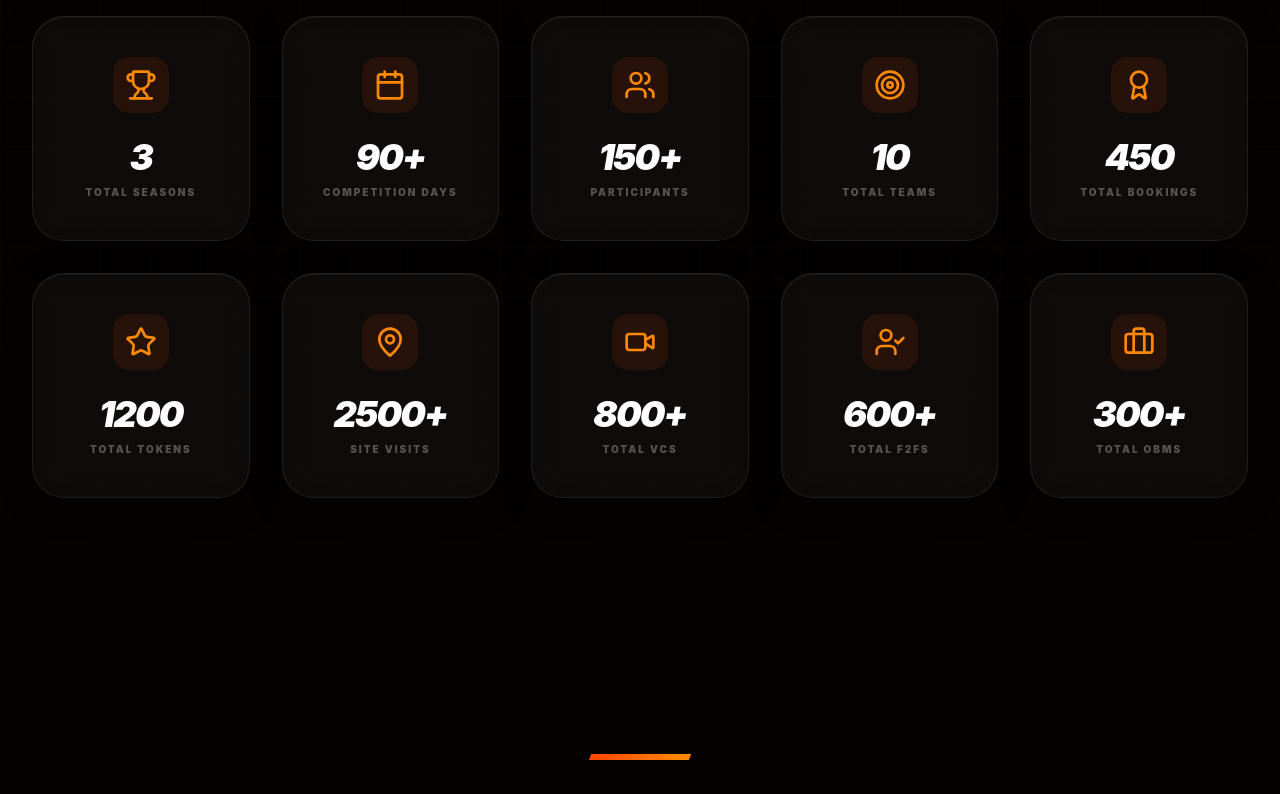
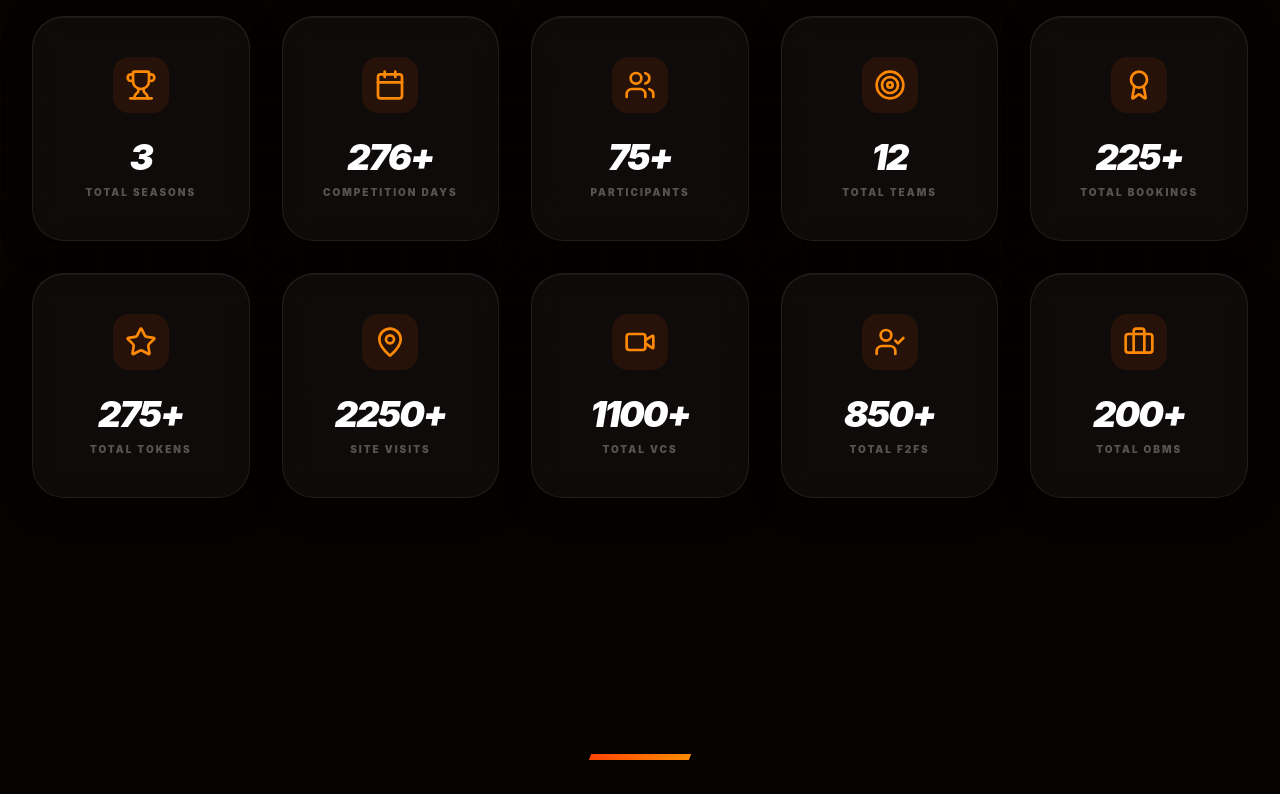
Before and after one commit to THORE-India/TPL, a React (Vite) app: page / in a window 1280 px wide. Shown: the part 3800-4594 px from the top of the page. Built offline with nearby package versions, Linux system fonts and the light colour scheme.

Commit message:
Update data.ts

```diff
--- a/src/data.ts
+++ b/src/data.ts
@@ -1,17 +1,28 @@
 import { Trophy, Users, Target, Calendar, TrendingUp, Award, Star, Zap, BarChart3, MapPin, Video, UserCheck, Briefcase } from 'lucide-react';
+
+// Calculate Competition Days
+const startDate: Date = new Date('2025-07-01');
+const today: Date = new Date();
+
+// Avoid time-related issues
+startDate.setHours(0, 0, 0, 0);
+today.setHours(0, 0, 0, 0);
+
+const diffTime: number = today.getTime() - startDate.getTime();
+const diffDays: number = Math.floor(diffTime / (1000 * 60 * 60 * 24));
 
 export const TPL_DATA = {
   metrics: [
     { label: 'Total Seasons', value: '3', icon: Trophy },
-    { label: 'Competition Days', value: '90+', icon: Calendar },
-    { label: 'Participants', value: '150+', icon: Users },
-    { label: 'Total Teams', value: '10', icon: Target },
-    { label: 'Total Bookings', value: '450', icon: Award },
-    { label: 'Total Tokens', value: '1200', icon: Star },
-    { label: 'Site Visits', value: '2500+', icon: MapPin },
-    { label: 'Total VCs', value: '800+', icon: Video },
-    { label: 'Total F2Fs', value: '600+', icon: UserCheck },
-    { label: 'Total OBMs', value: '300+', icon: Briefcase },
+    { label: 'Competition Days', value: `${diffDays}+`, icon: Calendar },
+    { label: 'Participants', value: '75+', icon: Users },
+    { label: 'Total Teams', value: '12', icon: Target },
+    { label: 'Total Bookings', value: '225+', icon: Award },
+    { label: 'Total Tokens', value: '275+', icon: Star },
+    { label: 'Site Visits', value: '2250+', icon: MapPin },
+    { label: 'Total VCs', value: '1100+', icon: Video },
+    { label: 'Total F2Fs', value: '850+', icon: UserCheck },
+    { label: 'Total OBMs', value: '200+', icon: Briefcase },
   ],
   teams: [
     {
@@ -124,7 +135,7 @@ export const TPL_DATA = {
     {
       season: 'Season 2',
       winners: ['Nayan Thorat', 'Akash Deshbratar', 'Harjot Saini'],
-      teamWinner: 'Team Himanshu Kumar',
+      teamWinner: 'Team Nayan Thorat',
     },
     {
       season: 'Season 3',
@@ -133,11 +144,12 @@ export const TPL_DATA = {
     },
   ],
   gallery: [
-    'https://i.postimg.cc/TPHjhXhk/Generated-Image-October-05-2025-12-58-AM.png',
-    'https://images.unsplash.com/photo-1523240795612-9a054b0db644?auto=format&fit=crop&w=800&q=80',
-    'https://images.unsplash.com/photo-1517245386807-bb43f82c33c4?auto=format&fit=crop&w=800&q=80',
-    'https://images.unsplash.com/photo-1526948128573-703ee1aeb6fa?auto=format&fit=crop&w=800&q=80',
-    'https://images.unsplash.com/photo-1531545517296-1661c624b3ac?auto=format&fit=crop&w=800&q=80',
-    'https://images.unsplash.com/photo-1551836022-d5d88e9218df?auto=format&fit=crop&w=800&q=80',
+    'https://i.postimg.cc/KjTJPqhP/20251015-DSC-5315-new.jpg',
+    'https://i.imgur.com/z4xHI1l.jpeg',
+    'https://i.postimg.cc/qMbfnL68/20251015-DSC-4794.webp',
+    'https://i.postimg.cc/6QZFkxjH/20251015-DSC-4691.webp',
+    'https://i.postimg.cc/J4JJHTFm/IMG20250722110214.jpg',
+    'https://i.postimg.cc/pTbMrL5W/20251015-DSC-4864.webp',
+    'https://i.postimg.cc/bvSLvjsP/20250805-1154-Thore-Trophy-Arrival-remix-01k1webccbe7y99g6k4kqswwnq.png',
   ],
 };
```
